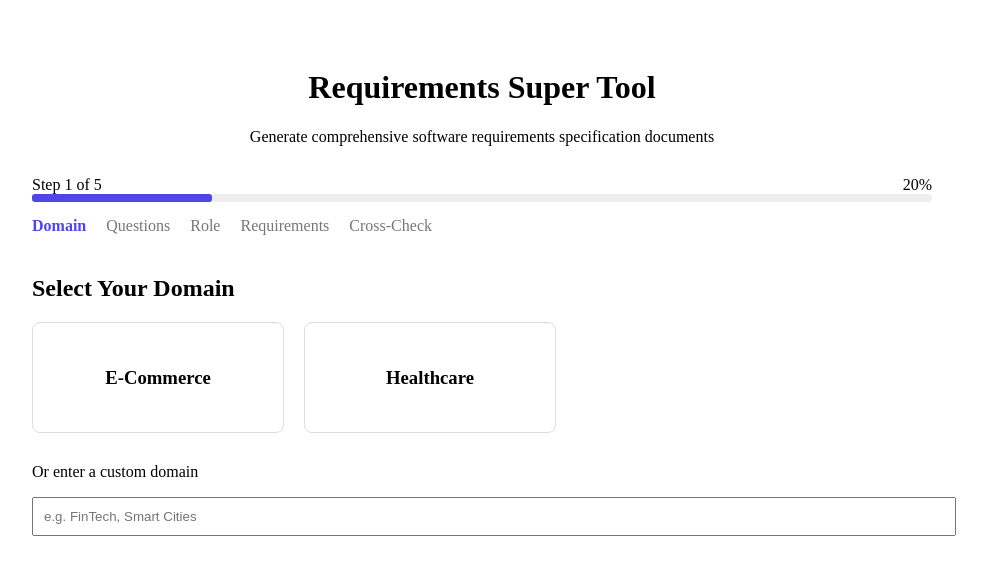
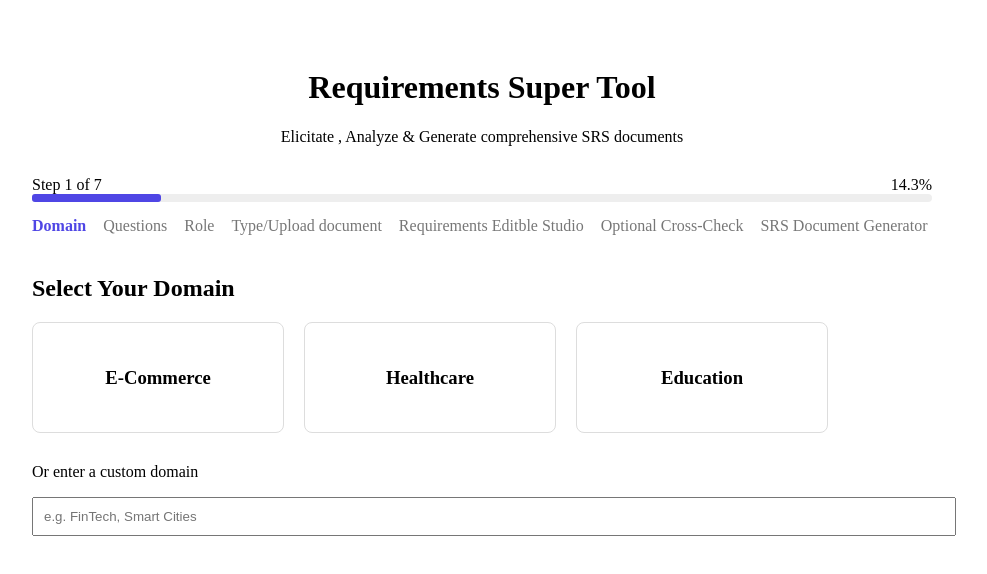
Before and after one commit to Sura-Ahmad/Requirements_Super_Tool, a React app in the folder frontend/: page / in a window 1280 px wide. Shown: the top 574 px of the page, without its empty margins (158-1145 px from the left). Built offline with nearby package versions, Linux system fonts and the light colour scheme; the HTML template or start-up script is replaced by a standard one.

Commit message:
progress bar and percentage

```diff
--- a/frontend/src/components/layout/Header.jsx
+++ b/frontend/src/components/layout/Header.jsx
@@ -2,7 +2,7 @@ const Header = () => {
   return (
     <header style={{ textAlign: "center", marginBottom: 30 }}>
       <h1>Requirements Super Tool</h1>
-      <p>Generate comprehensive software requirements specification documents</p>
+      <p>Elicitate , Analyze & Generate comprehensive SRS documents</p>
     </header>
   );
 };
--- a/frontend/src/components/layout/Stepper.jsx
+++ b/frontend/src/components/layout/Stepper.jsx
@@ -1,18 +1,18 @@
 import ProgressBar from "../common/ProgressBar";
 
-const steps = ["Domain", "Questions", "Role", "Requirements", "Cross-Check"];
+const steps = ["Domain", "Questions", "Role", "Type/Upload document","Requirements Editble Studio", "Optional Cross-Check", "SRS Document Generator"];
 
 const Stepper = ({ currentStep }) => {
   return (
     <div style={{ marginBottom: 40 }}>
       <div style={{ display: "flex", justifyContent: "space-between" }}>
-        <span>Step {currentStep + 1} of 5</span>
-        <span>{(currentStep + 1) * 20}%</span>
+        <span>Step {currentStep + 1} of 7</span>
+        <span>{(currentStep + 1) * 14.3}%</span>
       </div>
 
-      <ProgressBar percentage={(currentStep + 1) * 20} />
+      <ProgressBar percentage={(currentStep + 1) * 14.3} />
 
-      <div style={{ display: "flex", gap: 20, marginTop: 15 }}>
+      <div style={{ display: "flex", gap: 17, marginTop: 15, flexWrap: "wrap",  }}>
         {steps.map((step, index) => (
           <span
             key={step}
--- a/frontend/src/pages/steps/DomainStep.jsx
+++ b/frontend/src/pages/steps/DomainStep.jsx
@@ -27,6 +27,7 @@ const DomainStep = () => {
       <div style={{ display: "flex", gap: 20 }}>
         <DomainCard title="E-Commerce" onSelect={() => handleSelectDomain("ecommerce")} />
         <DomainCard title="Healthcare" onSelect={() => handleSelectDomain("healthcare")} />
+        <DomainCard title="Education" onSelect={() => handleSelectDomain("Education")} />
       </div>
 
       <CustomDomainInput
```
Also changed, not shown: 1 other file (tests, documents, lock files or other folders).
